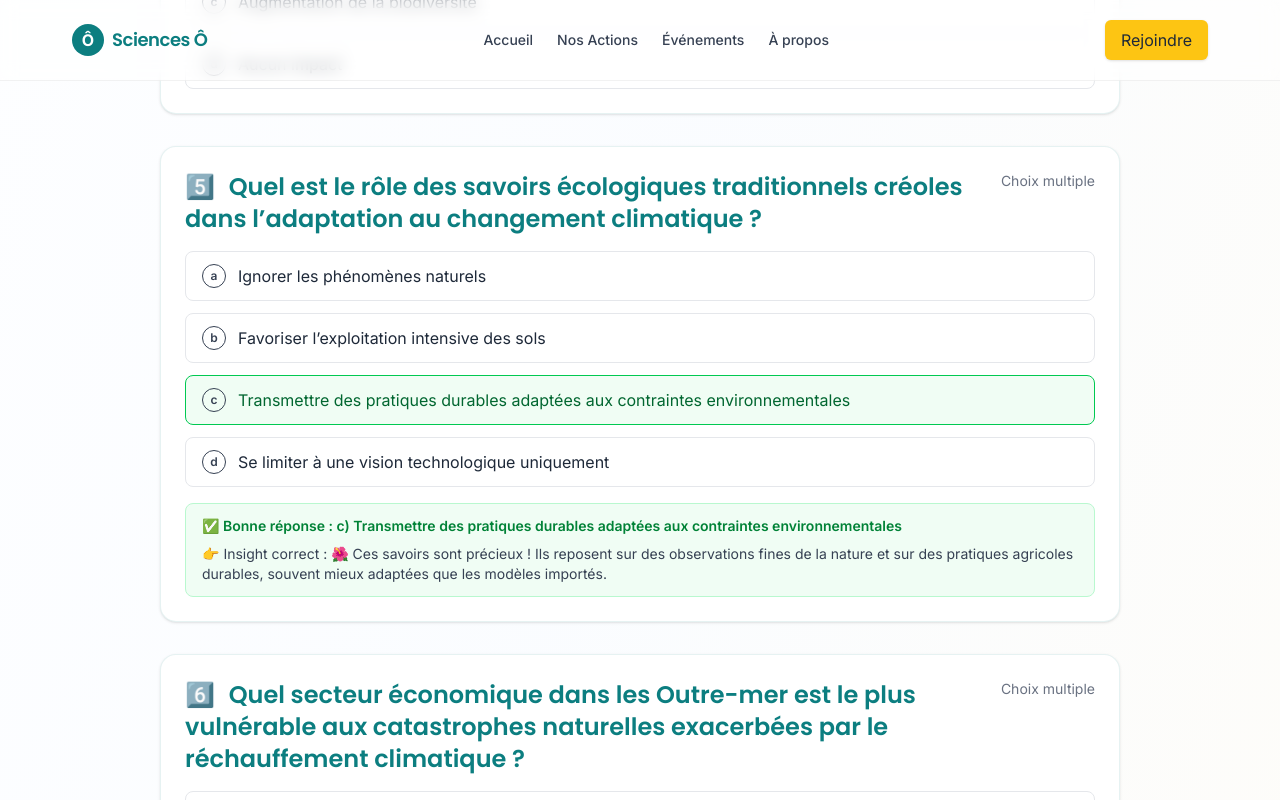
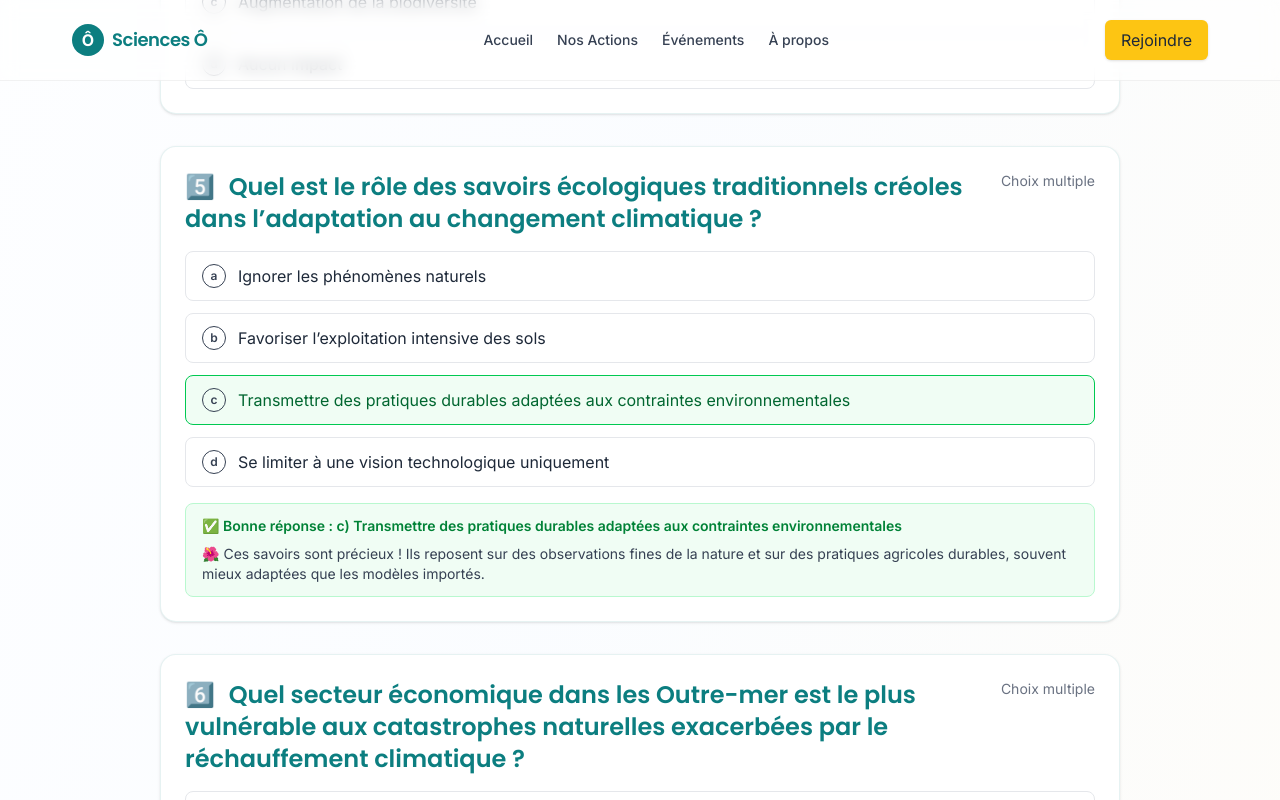
Before and after one commit to Akhystophane/sciences-o-web, a React (Vite) app in the folder web/: page /quiz in a window 1280 px wide. Both pictures are taken after a click on the button 640 px from the left and 2094 px from the top of the page. Shown: the part 1694-2494 px from the top of the page. Built offline with nearby package versions, Linux system fonts and the light colour scheme; a web font is replaced by a local one.

Commit message:
feat(quiz): remove 'Insight correct'/'Si erreur' prefixes in feedback

```diff
--- a/web/src/pages/Quiz.tsx
+++ b/web/src/pages/Quiz.tsx
@@ -243,11 +243,11 @@ export default function Quiz() {
                             <div className="text-green-700 font-semibold">
                               ✅ Bonne réponse : {String.fromCharCode(97 + q.correctIndex)}) {q.options[q.correctIndex]}
                             </div>
-                              <div className="text-gray-700">👉 Insight correct : {q.correctInsight}</div>
+                            <div className="text-gray-700">{q.correctInsight}</div>
                           </>
                         ) : (
                           <>
-                              <div className="text-red-700 font-semibold">❌ Si erreur : {q.wrongInsight}</div>
+                            <div className="text-red-700 font-semibold">❌ {q.wrongInsight}</div>
                             <div className="text-gray-700">Bonne réponse : {String.fromCharCode(97 + q.correctIndex)}) {q.options[q.correctIndex]}</div>
                           </>
                         )}
```
Lines whose indentation alone changed are shown as unchanged.
